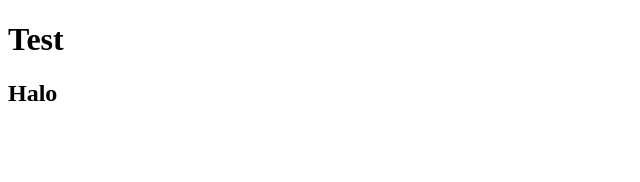
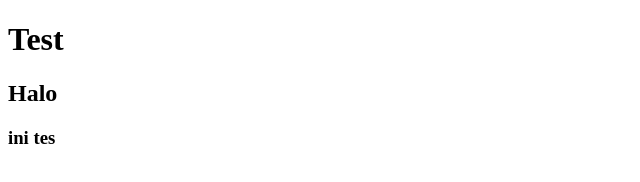
Before and after one commit to filipusarif/lazyCommit, a plain HTML site: page index.html in a window 1280 px wide. Shown: the full height of the page, 0-640 px from the left. Drawn offline with Linux system fonts and the light colour scheme.

Commit message:
Added 1 lines to index.html

```diff
--- a/index.html
+++ b/index.html
@@ -8,5 +8,6 @@
 <body>
     <h1>Test</h1>
     <h2>Halo</h2>
+    <h3>ini tes</h3>
 </body>
 </html>
```
